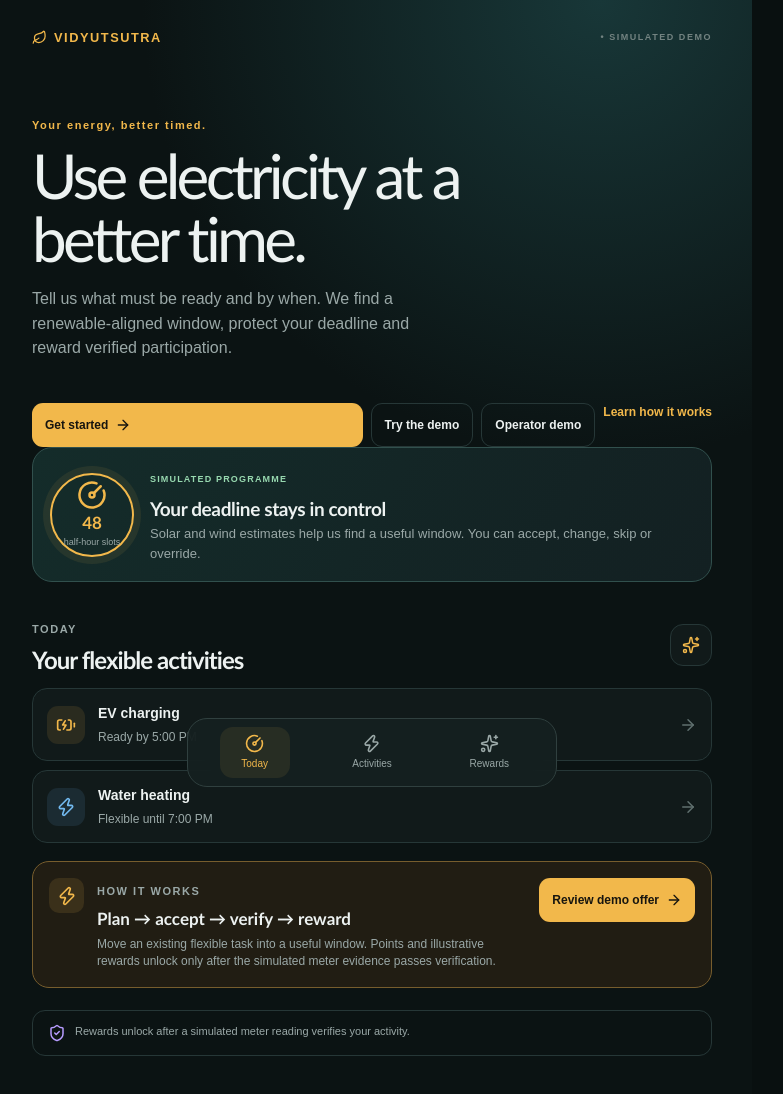
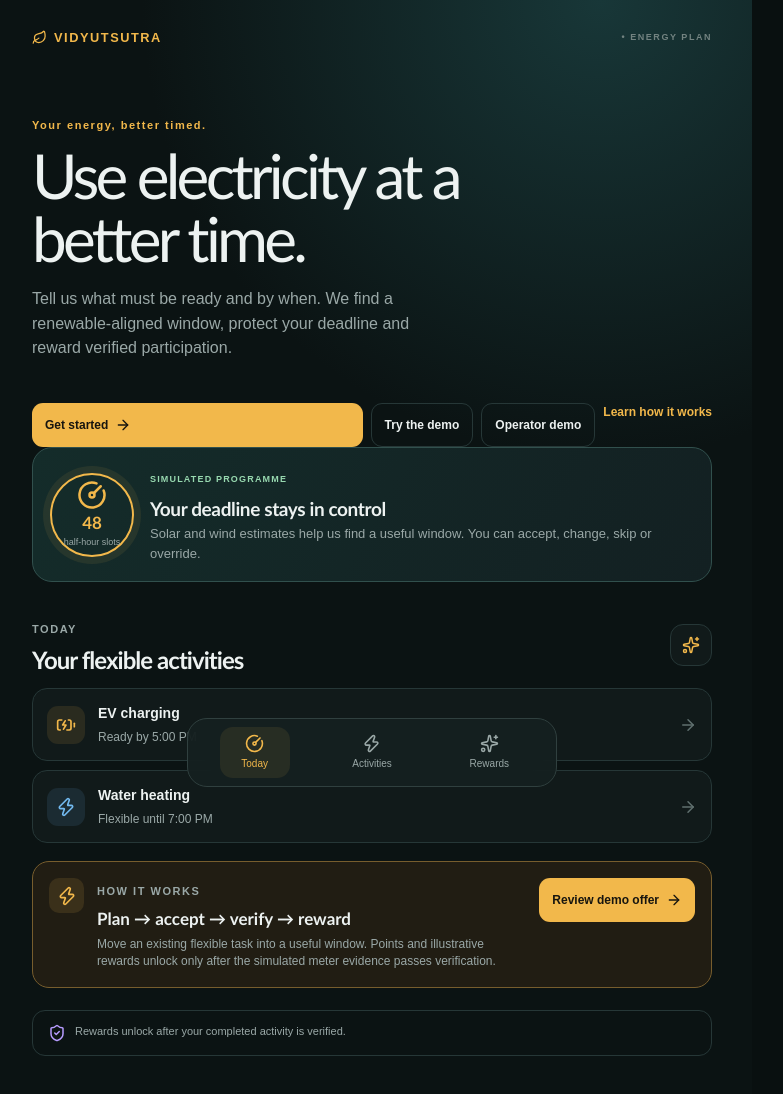
Before and after one commit to mithulcrafts/HackOut, a Next.js app: page / in a window 1280 px wide. Shown: the top 1094 px of the page, without its empty margins (268-1051 px from the left). Built offline with nearby package versions, Linux system fonts and the light colour scheme.

Commit message:
refactor: present consumer flow as a product experience

```diff
--- a/src/app/consumer/today/page.tsx
+++ b/src/app/consumer/today/page.tsx
@@ -1,3 +1,3 @@
 import { ConsumerEvent } from "@/components/consumer-event";
 import { ConsumerNav } from "@/components/consumer-nav";
-export default function TodayPage(){return <main className="app-shell"><section className="hero-panel"><div className="eyebrow">VidyutSutra <span>• SIMULATED DEMO</span></div><div className="hero-copy"><p className="kicker">TODAY</p><h1>Your energy, better timed.</h1><p className="hero-description">See the next renewable-aligned action and decide what works for you.</p></div></section><section className="content-section"><ConsumerEvent/><div className="activity-safety"><span>Renewable availability is estimated, not guaranteed supply. Shifting is reported separately from energy saved.</span></div></section><ConsumerNav active="today"/></main>}
+export default function TodayPage(){return <main className="app-shell"><section className="hero-panel"><div className="eyebrow">VidyutSutra <span>• ENERGY PLAN</span></div><div className="hero-copy"><p className="kicker">TODAY</p><h1>Your energy, better timed.</h1><p className="hero-description">See the next renewable-aligned action and decide what works for you.</p></div></section><section className="content-section"><ConsumerEvent/><div className="activity-safety"><span>Renewable availability is estimated, not guaranteed supply. Shifting is reported separately from energy saved.</span></div></section><ConsumerNav active="today"/></main>}
--- a/src/app/login/page.tsx
+++ b/src/app/login/page.tsx
@@ -28,5 +28,5 @@ export default function LoginPage() {
     finally { setBusy(false); }
   }
 
-  return <main className="auth-shell"><Link className="back-link" href="/"><ArrowLeft size={17} /> Back to home</Link><section className="auth-card"><div className="auth-brand"><Leaf size={19} /> VidyutSutra</div><span className="section-label">CONSUMER ACCESS</span><h1>{mode === "sign-in" ? "Welcome back." : "Join the energy shift."}</h1><p>Save your flexible activities and receive renewable-aligned offers.</p><form onSubmit={submit}><label>Email<input required type="email" autoComplete="email" value={email} onChange={(e) => setEmail(e.target.value)} placeholder="you@example.com" /></label><label>Password<input required minLength={6} type="password" autoComplete={mode === "sign-in" ? "current-password" : "new-password"} value={password} onChange={(e) => setPassword(e.target.value)} placeholder="At least 6 characters" /></label><button className="primary-button auth-submit" disabled={busy}>{busy && <LoaderCircle size={16} className="spin" />}{mode === "sign-in" ? "Sign in" : "Create account"}</button></form>{message && <p className="auth-message" role="status">{message}</p>}<button className="switch-button" onClick={() => { setMode(mode === "sign-in" ? "sign-up" : "sign-in"); setMessage(""); }}>{mode === "sign-in" ? "New here? Create an account" : "Already have an account? Sign in"}</button><Link className="demo-link" href="/consumer/today?demo=1"><LockKeyhole size={15} /> Try the simulated demo</Link></section></main>;
+  return <main className="auth-shell"><Link className="back-link" href="/"><ArrowLeft size={17} /> Back to home</Link><section className="auth-card"><div className="auth-brand"><Leaf size={19} /> VidyutSutra</div><span className="section-label">CONSUMER ACCESS</span><h1>{mode === "sign-in" ? "Welcome back." : "Join the energy shift."}</h1><p>Save your flexible activities and receive renewable-aligned offers.</p><form onSubmit={submit}><label>Email<input required type="email" autoComplete="email" value={email} onChange={(e) => setEmail(e.target.value)} placeholder="you@example.com" /></label><label>Password<input required minLength={6} type="password" autoComplete={mode === "sign-in" ? "current-password" : "new-password"} value={password} onChange={(e) => setPassword(e.target.value)} placeholder="At least 6 characters" /></label><button className="primary-button auth-submit" disabled={busy}>{busy && <LoaderCircle size={16} className="spin" />}{mode === "sign-in" ? "Sign in" : "Create account"}</button></form>{message && <p className="auth-message" role="status">{message}</p>}<button className="switch-button" onClick={() => { setMode(mode === "sign-in" ? "sign-up" : "sign-in"); setMessage(""); }}>{mode === "sign-in" ? "New here? Create an account" : "Already have an account? Sign in"}</button><Link className="demo-link" href="/consumer/today?demo=1"><LockKeyhole size={15} /> Explore the energy plan</Link></section></main>;
 }
--- a/src/app/page.tsx
+++ b/src/app/page.tsx
@@ -10,7 +10,7 @@ export default function Home() {
   return (
     <main className="app-shell">
       <section className="hero-panel">
-        <div className="eyebrow"><Leaf size={15} /> VidyutSutra <span>• SIMULATED DEMO</span></div>
+        <div className="eyebrow"><Leaf size={15} /> VidyutSutra <span>• ENERGY PLAN</span></div>
         <div className="hero-copy"><p className="kicker">Your energy, better timed.</p><h1>Use electricity at a better time.</h1><p className="hero-description">Tell us what must be ready and by when. We find a renewable-aligned window, protect your deadline and reward verified participation.</p></div>
         <div className="offer-actions"><Link className="primary-button" href="/login">Get started <ArrowRight size={16} /></Link><Link className="secondary-button" href="/consumer/today?demo=1">Try the demo</Link><Link className="secondary-button" href="/operator/overview?demo=1">Operator demo</Link><Link className="text-link" href="#how-it-works">Learn how it works</Link></div>
         <div className="pulse-card"><div className="pulse-ring"><CircleGauge size={30} /><strong>48</strong><small>half-hour slots</small></div><div><span className="status-pill absorb">SIMULATED PROGRAMME</span><h2>Your deadline stays in control</h2><p>Solar and wind estimates help us find a useful window. You can accept, change, skip or override.</p></div></div>
@@ -20,7 +20,7 @@ export default function Home() {
         <div className="activity-list">{activities.map(({ label, detail, icon: Icon, tone }) => <article className="activity-card" key={label}><div className={`activity-icon ${tone}`}><Icon size={20} /></div><div className="activity-copy"><strong>{label}</strong><span>{detail}</span></div><ArrowRight className="muted-icon" size={18} /></article>)}</div>
         <article className="offer-card" id="how-it-works"><div className="offer-mark"><Zap size={20} /></div><div className="offer-copy"><span className="section-label">HOW IT WORKS</span><h3>Plan → accept → verify → reward</h3><p>Move an existing flexible task into a useful window. Points and illustrative rewards unlock only after the simulated meter evidence passes verification.</p></div><Link className="primary-button" href="/consumer/today?demo=1">Review demo offer <ArrowRight size={16} /></Link></article>
       </section>
-      <section className="trust-strip"><ShieldCheck size={18} /><span>Rewards unlock after a simulated meter reading verifies your activity.</span></section>
+      <section className="trust-strip"><ShieldCheck size={18} /><span>Rewards unlock after your completed activity is verified.</span></section>
       <nav className="bottom-nav" aria-label="Primary navigation"><a className="active" href="#today"><CircleGauge size={19} /><span>Today</span></a><Link href="/consumer/activities"><Zap size={19} /><span>Activities</span></Link><Link href="/consumer/rewards"><Sparkles size={19} /><span>Rewards</span></Link></nav>
     </main>
   );
--- a/src/components/consumer-event.tsx
+++ b/src/components/consumer-event.tsx
@@ -48,8 +48,8 @@ export function ConsumerEvent({ inbox = false }: { inbox?: boolean }) {
       <div className="reward-preview"><strong>Up to {presentation?.estimatedPoints ?? 0} points</strong><span>₹{(presentation?.estimatedRupees ?? 0).toFixed(2)} illustrative reward · only for verified eligible energy</span></div>
       <p>Rate: ₹{presentation?.rewardRate ?? 1.5}/kWh, capped at ₹{presentation?.rewardCap ?? 12} per event. No live funding or payment.</p>
       {o.decision === "pending" && <><div className="offer-actions"><button className="primary-button" disabled={busy} onClick={() => action("accept")}>Accept offer</button><button className="secondary-button" disabled={busy} onClick={() => action("skip")}>Skip without penalty</button></div><details className="evidence-readings"><summary>Modify the time</summary>{allowedStarts.length ? <><label className="filter-control">New start time<select value={start || String(allowedStarts[0])} onChange={e => setStart(e.target.value)}>{allowedStarts.map(s => <option key={s} value={s}>{slotTime(s)} IST</option>)}</select></label><button className="secondary-button" disabled={busy} onClick={() => action("modify")}>Save proposed time</button></> : <p>No safe alternative window is available for this activity.</p>}<p>Changing the proposal does not accept it. Only feasible programme windows are shown.</p></details></>}
-      {o.decision === "accepted" && (!o.simulation_run || (state.verification?.status === "pending" && state.readings.length === 0)) && <><p className="notice">Your window starts at {slotTime(o.proposed_start)}. Complete by {slotTime(o.deadline_slot)}. This is an in-app reminder; no device will start automatically.</p><button className="secondary-button" disabled={busy} onClick={() => action("override")}>Override schedule</button><details className="evidence-readings" open><summary>Meter simulator</summary><label className="filter-control">Simulated outcome<select value={outcome} onChange={e => setOutcome(e.target.value as NonNullable<ConsumerAction["outcome"]>)}><option value="success">Task completed on time</option><option value="partial">Partial completion</option><option value="missing">Device offline / missing readings</option><option value="late">Completed after deadline</option><option value="rebound">Extra consumption / rebound</option></select></label><button className="primary-button" disabled={busy} onClick={() => action("simulate")}>{state.verification?.status === "pending" ? "Retry with readings" : "Generate simulated readings"}</button><p>Generates labelled demonstration readings. Reset the shared scenario to try another outcome.</p></details></>}
-      {o.simulation_run && (!state.verification || state.verification.status === "pending") && <div className="notice"><p>{state.verification?.status === "pending" ? "Verification is waiting for meter or device readings." : `${state.readings.length} simulated meter readings are ready.`}</p><button className="primary-button" disabled={busy} onClick={() => action("verify")}>Verify readings</button></div>}
+      {o.decision === "accepted" && (!o.simulation_run || (state.verification?.status === "pending" && state.readings.length === 0)) && <><p className="notice">Your window starts at {slotTime(o.proposed_start)}. Complete by {slotTime(o.deadline_slot)}. This is an in-app reminder; no device will start automatically.</p><button className="secondary-button" disabled={busy} onClick={() => action("override")}>Override schedule</button><details className="evidence-readings" open><summary>Activity completion</summary><label className="filter-control">Simulated outcome<select value={outcome} onChange={e => setOutcome(e.target.value as NonNullable<ConsumerAction["outcome"]>)}><option value="success">Task completed on time</option><option value="partial">Partial completion</option><option value="missing">Device offline / missing readings</option><option value="late">Completed after deadline</option><option value="rebound">Extra consumption / rebound</option></select></label><button className="primary-button" disabled={busy} onClick={() => action("simulate")}>{state.verification?.status === "pending" ? "Retry with readings" : "Mark activity complete"}</button><p>Generates labelled demonstration readings. Reset the shared scenario to try another outcome.</p></details></>}
+      {o.simulation_run && (!state.verification || state.verification.status === "pending") && <div className="notice"><p>{state.verification?.status === "pending" ? "Verification is waiting for meter or device readings." : `${state.readings.length} activity record is ready.`}</p><button className="primary-button" disabled={busy} onClick={() => action("verify")}>Verify readings</button></div>}
       {state.verification && <div className="notice"><h3>{state.verification.status.toUpperCase()}</h3><p>{state.verification.reason}</p><p>{state.verification.recorded_kwh} kWh recorded · {state.verification.eligible_kwh} kWh eligible shift</p><Link className="text-link" href="/consumer/rewards">View reward and history →</Link></div>}
       {["skipped", "overridden"].includes(o.decision) && <p className="notice">No penalty. Your original plan remains unchanged.</p>}
       <details className="evidence-readings"><summary>Restart this demo</summary><p>Resets this shared scenario, including offers, readings, verification and illustrative rewards. Use it to try another outcome.</p>{resetOpen ? <div className="offer-actions"><button className="secondary-button" disabled={busy} onClick={() => action("reset")}>Confirm demo reset</button><button className="secondary-button" onClick={() => setResetOpen(false)}>Cancel</button></div> : <button className="secondary-button" onClick={() => setResetOpen(true)}>Reset demo…</button>}</details>
```
Also changed, not shown: src/app/consumer/rewards/page.tsx (+1 -1 lines), src/components/activity-detail-view.tsx (+2 -2 lines), 1 other file (tests, documents, lock files or other folders).
